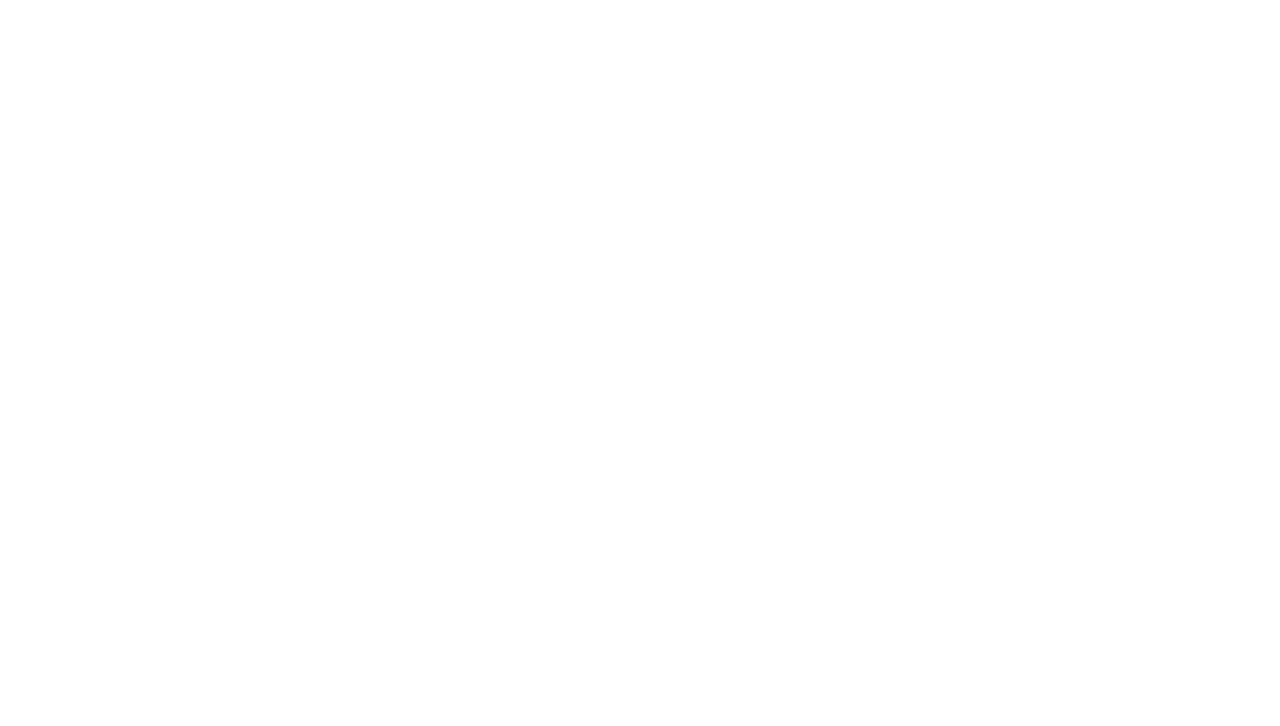
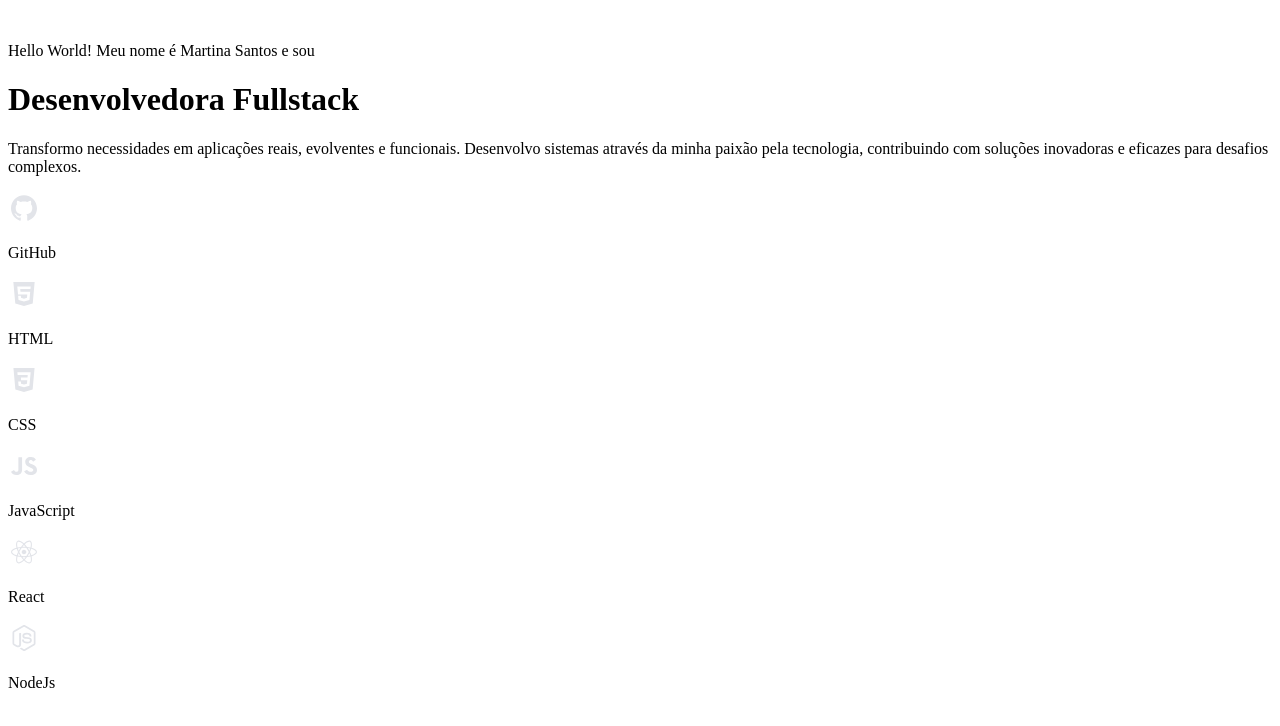
Before and after one commit to felipetrevisanic/PortifolioDev, a plain HTML site: page index.html in a window 1280 px wide. Drawn offline with Linux system fonts and the light colour scheme.

Commit message:
header html structure

```diff
--- a/index.html
+++ b/index.html
@@ -11,6 +11,50 @@
     <link href="https://fonts.googleapis.com/css2?family=Asap:ital,wght@0,100..900;1,100..900&family=Inconsolata:wght@200..900&family=Maven+Pro:wght@400..900&display=swap" rel="stylesheet">
 </head>
 <body>
+    <header>
+        <img src="" alt="">
+        <p>
+            Hello World! Meu nome é <span>Martina Santos</span> e sou
+        </p>
+        <h1>Desenvolvedora Fullstack</h1>
+        <p>Transformo necessidades em aplicações reais, evolventes e funcionais. Desenvolvo sistemas através da minha paixão pela tecnologia, contribuindo com soluções inovadoras e eficazes para desafios complexos.</p>
+        <div class="knoledge-container">
+            <div class="knoledge-item">
+                <img src="assets/icon/GitHub.svg" alt="">
+                <p>GitHub</p>
+            </div>
+            <div class="knoledge-item">
+                <img src="assets/icon/HTML.svg" alt="">
+                <p>HTML</p>
+            </div>
+            <div class="knoledge-item">
+                <img src="assets/icon/CSS.svg" alt="">
+                <p>CSS</p>
+            </div>
+            <div class="knoledge-item">
+                <img src="assets/icon/JavaScript.svg" alt="">
+                <p>JavaScript</p>
+            </div>
+            <div class="knoledge-item">
+                <img src="assets/icon/React.svg" alt="">
+                <p>React</p>
+            </div>
+            <div class="knoledge-item">
+                <img src="assets/icon/Node.js.svg" alt="">
+                <p>NodeJs</p>
+            </div>
+        </div>
+    </header>
+    <main>
+        <section>
 
+        </section>
+        <section>
+
+        </section>
+        <section>
+
+        </section>
+    </main>
 </body>
 </html>
```
Also changed, not shown: assets/icon/LinkedinLogo-1.svg (added).
